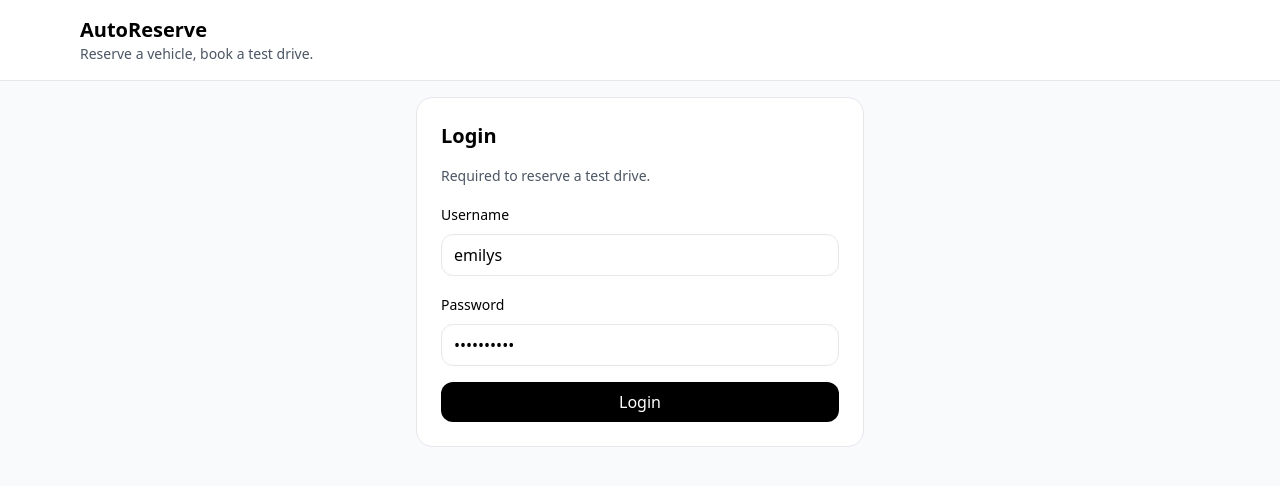
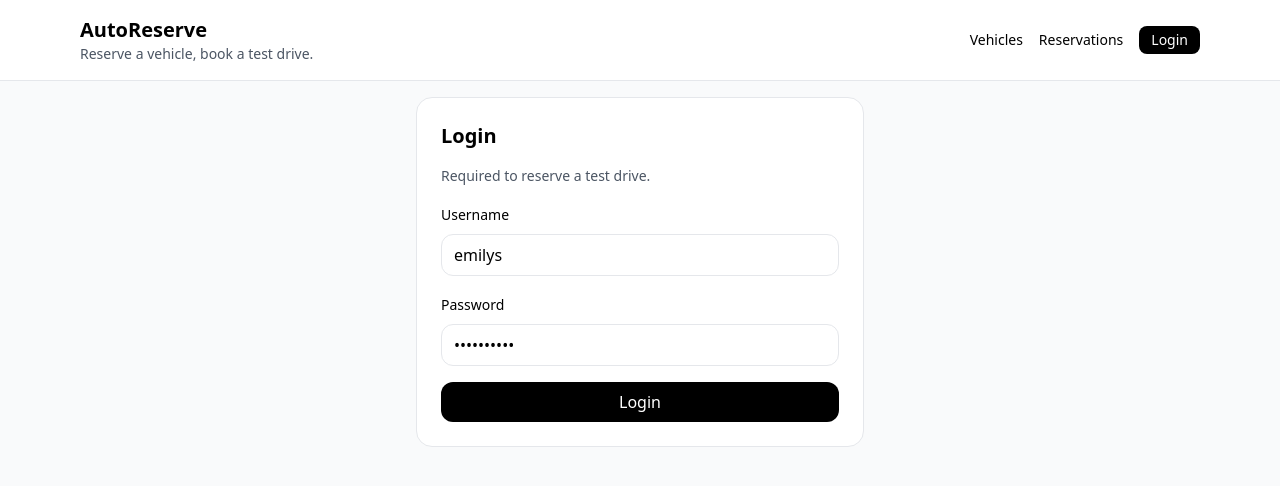
Before and after one commit to esandu12/vue-spa-mini-project, a Vue app: page /login in a window 1280 px wide. Shown: the top 486 px of the page. Built offline with nearby package versions, Linux system fonts and the light colour scheme.

Commit message:
Day 8: Navbar navigation, route protection, auth improvements

```diff
--- a/src/App.vue
+++ b/src/App.vue
@@ -1,25 +1,48 @@
 <script setup lang="ts">
 import { onMounted } from "vue"
-import { RouterView } from "vue-router"
+import { RouterLink, RouterView } from "vue-router"
 import { useReservationStore } from "./stores/reservationStore"
+import { useAuthStore } from "./stores/authStore"
 
 const reservationStore = useReservationStore()
+const auth = useAuthStore()
 
 onMounted(() => {
   reservationStore.loadFromLocalStorage()
+  auth.load()
 })
 </script>
 
 <template>
   <div class="min-h-screen bg-gray-50">
     <header class="border-b bg-white">
-      <div class="mx-auto max-w-6xl p-4">
-        <div class="flex items-center justify-between">
-          <div>
-            <h1 class="text-xl font-semibold">AutoReserve</h1>
-            <p class="text-sm text-gray-600">Reserve a vehicle, book a test drive.</p>
-          </div>
+      <div class="mx-auto max-w-6xl p-4 flex items-center justify-between">
+        <div>
+          <h1 class="text-xl font-semibold">AutoReserve</h1>
+          <p class="text-sm text-gray-600">Reserve a vehicle, book a test drive.</p>
         </div>
+
+        <nav class="flex items-center gap-4 text-sm">
+          <RouterLink to="/" class="hover:underline">Vehicles</RouterLink>
+          <RouterLink to="/reservations" class="hover:underline">Reservations</RouterLink>
+
+          <button
+            v-if="auth.isAuthenticated"
+            @click="auth.logout()"
+            class="rounded-lg border px-3 py-1 hover:bg-gray-50"
+            type="button"
+          >
+            Logout
+          </button>
+
+          <RouterLink
+            v-else
+            to="/login"
+            class="rounded-lg bg-black px-3 py-1 text-white hover:opacity-90"
+          >
+            Login
+          </RouterLink>
+        </nav>
       </div>
     </header>
 
--- a/src/router/index.ts
+++ b/src/router/index.ts
@@ -1,4 +1,5 @@
 import { createRouter, createWebHistory } from "vue-router"
+
 import HomePage from "../pages/HomePage.vue"
 import VehicleDetailPage from "../pages/VehicleDetailPage.vue"
 import ReservationsPage from "../pages/ReservationsPage.vue"
@@ -6,14 +7,49 @@ import LoginPage from "../pages/LoginPage.vue"
 import ReserveFormPage from "../pages/ReserveFormPage.vue"
 import ReservationSuccessPage from "../pages/ReservationSuccessPage.vue"
 
+import { useAuthStore } from "../stores/authStore"
+
 export const router = createRouter({
   history: createWebHistory(),
+
   routes: [
     { path: "/", name: "home", component: HomePage },
+
     { path: "/vehicle/:id", name: "vehicle-detail", component: VehicleDetailPage },
-    { path: "/reservations", name: "reservations", component: ReservationsPage },
+
+    {
+      path: "/reservations",
+      name: "reservations",
+      component: ReservationsPage,
+      meta: { requiresAuth: true },
+    },
+
+    {
+      path: "/reserve/:id",
+      name: "reserve-form",
+      component: ReserveFormPage,
+      meta: { requiresAuth: true },
+    },
+
+    {
+      path: "/reservation-success",
+      name: "reservation-success",
+      component: ReservationSuccessPage,
+      meta: { requiresAuth: true },
+    },
+
     { path: "/login", name: "login", component: LoginPage },
-    { path: "/reserve/:id", name: "reserve-form", component: ReserveFormPage },
-    { path: "/reservation-success", name: "reservation-success", component: ReservationSuccessPage },
   ],
 })
+
+router.beforeEach((to) => {
+  const auth = useAuthStore()
+
+  if (to.meta.requiresAuth && !auth.isAuthenticated) {
+    return { name: "login" }
+  }
+
+  if (to.name === "login" && auth.isAuthenticated) {
+    return { name: "home" }
+  }
+})
--- a/src/stores/authStore.ts
+++ b/src/stores/authStore.ts
@@ -1,32 +1,29 @@
 import { defineStore } from "pinia"
 import type { LoginResponse } from "../services/auth.api"
 
-type State = {
-  user: LoginResponse | null
-}
-
-const AUTH_KEY = "autoreserve_auth_v1"
+const STORAGE_KEY = "autoreserve_user"
 
 export const useAuthStore = defineStore("auth", {
-  state: (): State => ({
-    user: null,
+  state: () => ({
+    user: null as LoginResponse | null,
   }),
 
   getters: {
-    isAuthenticated: (s) => s.user !== null,
+    isAuthenticated: (state) => state.user !== null,
   },
 
   actions: {
     setUser(user: LoginResponse) {
       this.user = user
-      localStorage.setItem(AUTH_KEY, JSON.stringify(user))
+      localStorage.setItem(STORAGE_KEY, JSON.stringify(user))
     },
 
     load() {
-      const raw = localStorage.getItem(AUTH_KEY)
+      const raw = localStorage.getItem(STORAGE_KEY)
       if (!raw) return
+
       try {
-        this.user = JSON.parse(raw) as LoginResponse
+        this.user = JSON.parse(raw)
       } catch {
         this.user = null
       }
@@ -34,7 +31,7 @@ export const useAuthStore = defineStore("auth", {
 
     logout() {
       this.user = null
-      localStorage.removeItem(AUTH_KEY)
+      localStorage.removeItem(STORAGE_KEY)
     },
   },
 })
--- a/src/stores/reservationStore.ts
+++ b/src/stores/reservationStore.ts
@@ -16,47 +16,46 @@ export type Reservation = {
   customer?: CustomerInfo
 }
 
-type State = {
-  reservations: Reservation[]
-}
-
-const STORAGE_KEY = "autoreserve_reservations_v2"
+const STORAGE_KEY = "autoreserve_reservations"
 
 export const useReservationStore = defineStore("reservation", {
-  state: (): State => ({
-    reservations: [],
+  state: () => ({
+    reservations: [] as Reservation[],
   }),
 
   getters: {
     count: (state) => state.reservations.length,
 
-    getVehicleById: (state) => (id: number) => {
-      const r = state.reservations.find(x => x.vehicle.id === id)
-      return r?.vehicle ?? null
-    },
-
-    has: (state) => (id: number) => state.reservations.some(r => r.vehicle.id === id),
+    has: (state) => (id: number) =>
+      state.reservations.some((r) => r.vehicle.id === id),
   },
 
   actions: {
     add(vehicle: Product) {
-      if (this.reservations.some(r => r.vehicle.id === vehicle.id)) return
+      if (this.reservations.some((r) => r.vehicle.id === vehicle.id)) return
+
       this.reservations.unshift({
         vehicle,
         reservedAt: new Date().toISOString(),
       })
+
       this.saveToLocalStorage()
     },
 
     confirmReservation(vehicleId: number, customer: CustomerInfo) {
-      const r = this.reservations.find(x => x.vehicle.id === vehicleId)
+      const r = this.reservations.find((x) => x.vehicle.id === vehicleId)
       if (!r) return
+
       r.customer = customer
+
       this.saveToLocalStorage()
     },
 
     remove(vehicleId: number) {
-      this.reservations = this.reservations.filter(r => r.vehicle.id !== vehicleId)
+      this.reservations = this.reservations.filter(
+        (r) => r.vehicle.id !== vehicleId
+      )
+
       this.saveToLocalStorage()
     },
 
@@ -72,11 +71,11 @@ export const useReservationStore = defineStore("reservation", {
     loadFromLocalStorage() {
       const raw = localStorage.getItem(STORAGE_KEY)
       if (!raw) return
+
       try {
-        const parsed = JSON.parse(raw) as Reservation[]
-        if (Array.isArray(parsed)) this.reservations = parsed
+        this.reservations = JSON.parse(raw)
       } catch {
-        // ignore
+        this.reservations = []
       }
     },
   },
```
